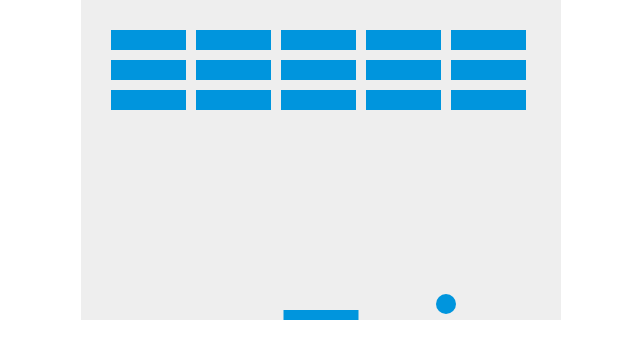
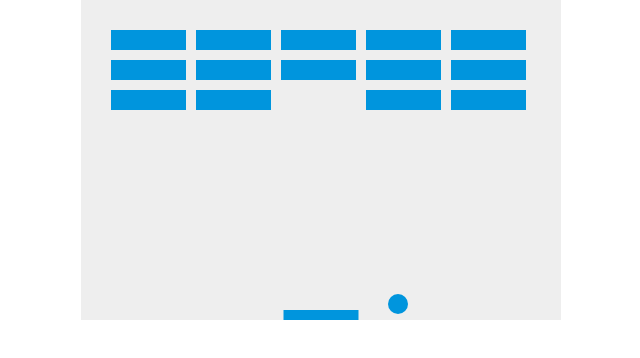
Before and after one commit to adrianghub/js-workshops-breakdown, a plain HTML site: page index.html in a window 1280 px wide. Shown: the whole page, without its empty margins (319-959 px from the left). Drawn offline with Linux system fonts and the light colour scheme.

Commit message:
07-bricks-collision-detection

```diff
--- a/index.html
+++ b/index.html
@@ -56,7 +56,7 @@
     for (let c = 0; c < brickColumnCount; c++) {
       bricks[c] = [];
       for (let r = 0; r < brickRowCount; r++) {
-        bricks[c][r] = { x: 0, y: 0 }
+        bricks[c][r] = { x: 0, y: 0, status: 1 }
       }
     }
 
@@ -79,6 +79,7 @@
     function drawBricks() {
        for (let c = 0; c < brickColumnCount; c++) {
         for (let r = 0; r < brickRowCount; r++) {
+          if (bricks[c][r].status === 1) {
             const brickX = c * (brickWidth + brickPadding) + brickOffsetLeft;
             const brickY = r * (brickHeight + brickPadding) + brickOffsetTop;
 
@@ -92,12 +93,14 @@
           }
         }
       }
+    }
 
     function draw() {
       ctx.clearRect(0, 0, canvas.width, canvas.height);
       drawBricks();
       drawPaddle();
       drawBall();
+      collisionDetection();
       x += dx;
       y += dy;
 
@@ -145,6 +148,20 @@
       }
     }
 
+    function collisionDetection() {
+      for (let c = 0; c < brickColumnCount; c++) {
+        for (let r = 0; r < brickRowCount; r++) {
+          const b = bricks[c][r];
+          if (b.status === 1) {
+            if (x > b.x && x < b.x + brickWidth && y > b.y && y < b.y + brickHeight) {
+              dy = -dy;
+              b.status = 0;
+            }
+          }
+        }
+      }
+    }
+
     const interval = setInterval(draw, 20);
     // requestAnimationFrame(draw);
   </script>
```
Lines whose indentation alone changed are shown as unchanged.
